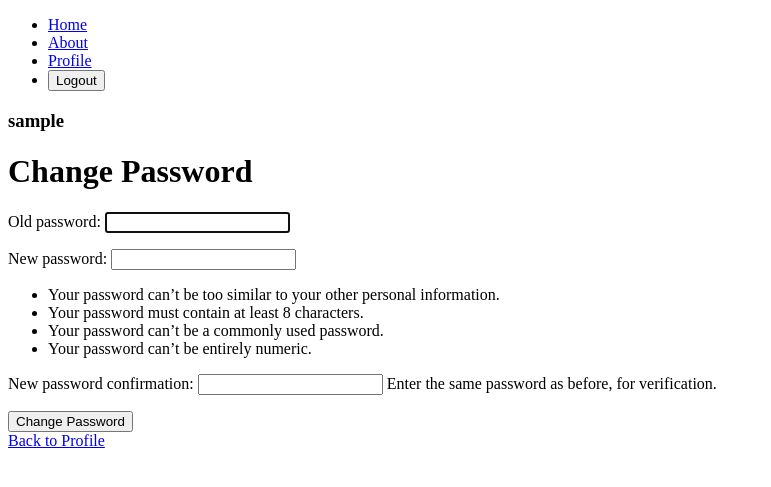
After one commit to SarahElzoubi/Capstone-Project, a Django app: page /profile/change-password/ in a window 1280 px wide. The commit adds this page. Shown: the top 487 px of the page, without its empty margins (0-771 px from the left). Run offline with Django 5.2, Linux system fonts and the light colour scheme; the visitor is signed in with stand-in values (Sample User, id 1).

Commit message:
Implement Profile template and Implement change password

```diff
--- a/safemind_project/main_app/templates/main_app/base.html
+++ b/safemind_project/main_app/templates/main_app/base.html
@@ -23,6 +23,7 @@
           {% if user.is_authenticated %}
           <li><a href="{% url 'home' %}">Home</a></li>
           <li><a href="{% url 'about' %}">About</a></li>
+          <li><a href="{% url 'profile' %}">Profile</a></li>
           <li>
             <form
               action="{% url 'logout' %}"
--- /dev/null
+++ b/safemind_project/main_app/templates/profiles/change_password.html
@@ -0,0 +1,10 @@
+{% extends 'main_app/base.html' %} {% block content %}
+<h1>Change Password</h1>
+
+<form method="POST">
+  {% csrf_token %} {{ form.as_p }}
+  <button type="submit">Change Password</button>
+</form>
+
+<a href="{% url 'profile' %}">Back to Profile</a>
+{% endblock %}
--- a/safemind_project/main_app/urls.py
+++ b/safemind_project/main_app/urls.py
@@ -14,4 +14,6 @@ urlpatterns = [
     path('journals/create/', views.journal_create, name='journal_create'),
     path('journal/<int:pk>/edit/', views.journal_update, name='journal_update'),
     path('journal/<int:pk>/delete/', views.journal_delete, name='journal_confirm_delete'),
+    path('profile/', views.profile, name='profile'),
+    path('profile/change-password/', views.change_password, name='change_password'),
 ]
--- a/safemind_project/main_app/views.py
+++ b/safemind_project/main_app/views.py
@@ -149,3 +149,32 @@ def journal_delete(request, pk):
 
 
     return render(request, 'journals/journal_confirm_delete.html', {'journal': journal})
+
+
+#Profile:
+@login_required
+def profile(request):
+    user = request.user  # current logged-in user
+    return render(request, 'main_app/profile.html', {'user': user})
+
+from django.contrib.auth.decorators import login_required
+from django.contrib.auth.forms import PasswordChangeForm
+from django.contrib.auth import update_session_auth_hash
+from django.shortcuts import render, redirect
+from django.contrib import messages
+
+@login_required
+def change_password(request):
+    if request.method == 'POST':
+        form = PasswordChangeForm(user=request.user, data=request.POST)
+        if form.is_valid():
+            user = form.save()  # save the new password
+            update_session_auth_hash(request, user)  # keep user logged in
+            messages.success(request, 'Your password was successfully updated!')
+            return redirect('profile')
+        else:
+            messages.error(request, 'Please correct the error below.')
+    else:
+        form = PasswordChangeForm(user=request.user)
+
+    return render(request, 'profiles/change_password.html', {'form': form})
```
Also changed, not shown: safemind_project/main_app/templates/main_app/profile.html (+13 -0 lines).
